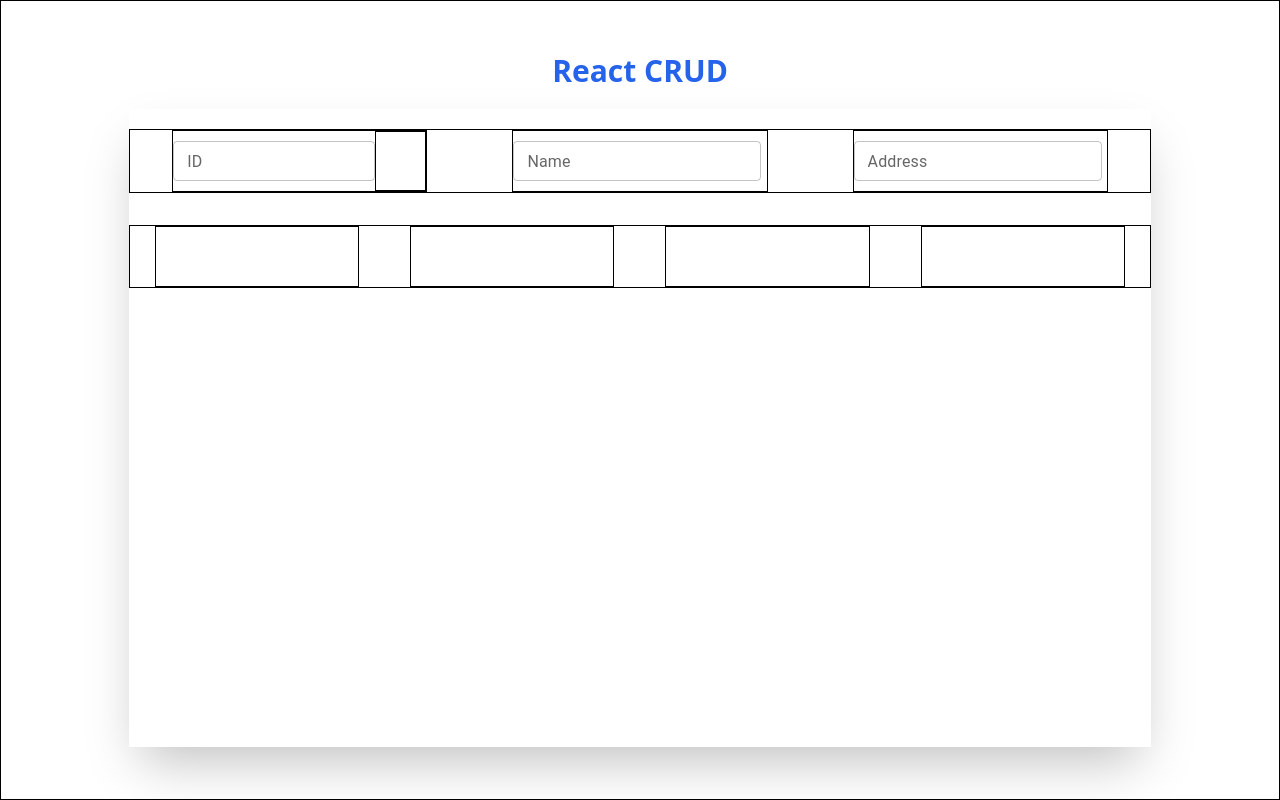
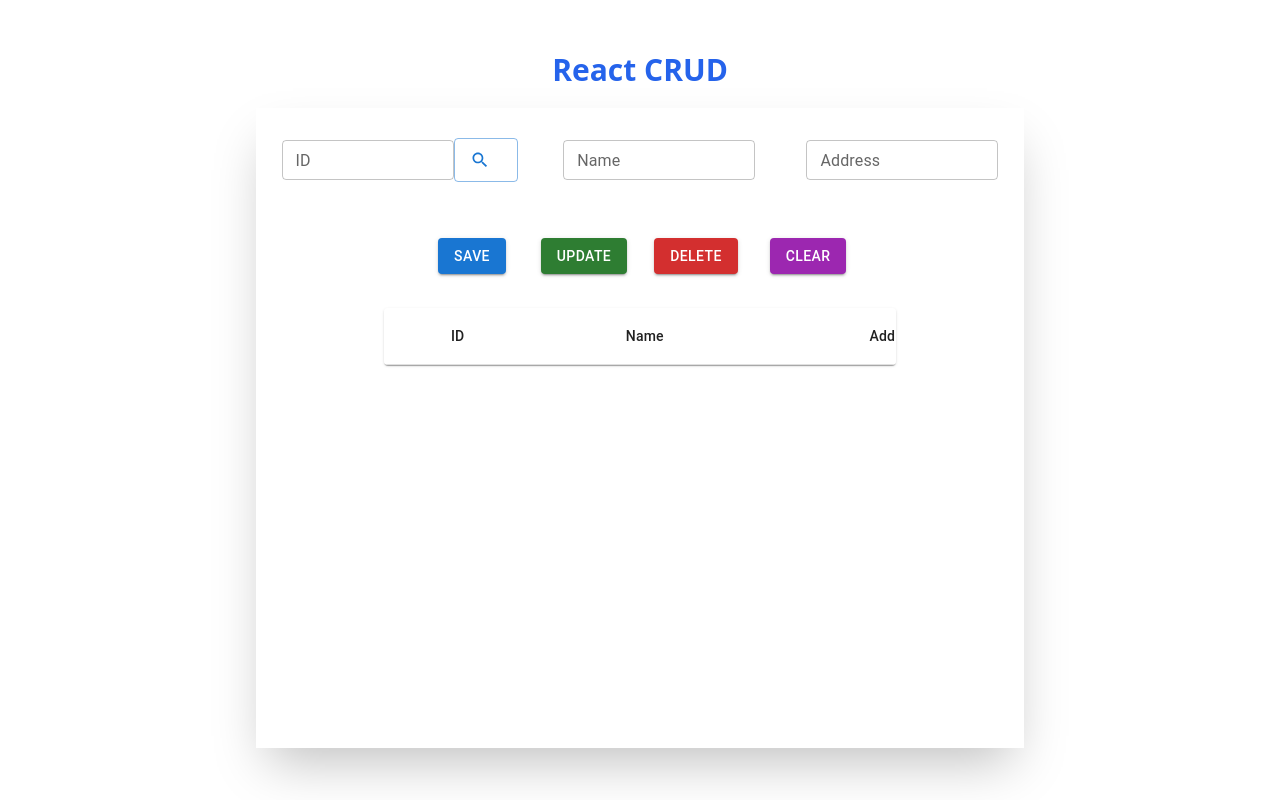
Before and after one commit to isurusachinda85/React-CRUD, a React (Create React App) app in the folder frontend/: page / in a window 1280 px wide. Built offline with nearby package versions, Linux system fonts and the light colour scheme.

Commit message:
complete ui

```diff
--- a/frontend/package.json
+++ b/frontend/package.json
@@ -5,6 +5,7 @@
   "dependencies": {
     "@emotion/react": "^11.11.4",
     "@emotion/styled": "^11.11.5",
+    "@mui/icons-material": "^5.15.19",
     "@mui/material": "^5.15.19",
     "@testing-library/jest-dom": "^5.17.0",
     "@testing-library/react": "^13.4.0",
--- a/frontend/src/components/Button/CommonButton.jsx
+++ b/frontend/src/components/Button/CommonButton.jsx
@@ -59,6 +59,7 @@ export default class CommonButton extends Component {
         className={className}
         size={size}
         endIcon={endIcon}
+        startIcon={startIcon}
         variant={variant}
         disabled={disabled}
         color={color}
--- a/frontend/src/pages/Home/Home.jsx
+++ b/frontend/src/pages/Home/Home.jsx
@@ -1,27 +1,43 @@
 import React, { Component } from "react";
 import TextField from "@mui/material/TextField";
+import CommonButton from "../../components/Button/CommonButton";
+import Table from "@mui/material/Table";
+import TableBody from "@mui/material/TableBody";
+import TableCell from "@mui/material/TableCell";
+import TableContainer from "@mui/material/TableContainer";
+import TableHead from "@mui/material/TableHead";
+import TableRow from "@mui/material/TableRow";
+import Paper from "@mui/material/Paper";
+import SearchIcon from "@mui/icons-material/Search";
 
 export default class Home extends Component {
   render() {
     return (
       <>
-        <div className="border border-black h-[100vh] flex flex-col items-center justify-center ">
+        <div className="h-[100vh] flex flex-col items-center justify-center ">
           <div className="text-blue-600 text-3xl font-bold mb-5">
             <h2>React CRUD</h2>
           </div>
 
-          <div className=" w-[80%] h-[80%] shadow-2xl">
-            <div className="border border-black h-[10%] flex flex-row justify-around mt-5">
-              <div className="border border-black h-full w-[25%] flex items-center">
+          <div className=" w-[60%] h-[80%] shadow-2xl">
+            <div className="h-[10%] flex flex-row justify-around mt-5">
+              <div className="h-full w-[30%] flex items-center">
                 <TextField
                   id="outlined-basic"
                   label="ID"
                   variant="outlined"
                   size="small"
                 />
-                <div className="border border-black h-full w-[25%] "></div>
+                <div className="h-full w-[25%] flex items-center ">
+                  <CommonButton
+                    className="h-[70%]"
+                    onClick={this.updateCustomer}
+                    variant="outlined"
+                    startIcon={<SearchIcon />}
+                  />
+                </div>
               </div>
-              <div className="border border-black h-full w-[25%] flex items-center">
+              <div className="h-full w-[25%] flex items-center">
                 <TextField
                   id="outlined-basic"
                   label="Name"
@@ -29,7 +45,7 @@ export default class Home extends Component {
                   size="small"
                 />
               </div>
-              <div className="border border-black h-full w-[25%] flex items-center">
+              <div className="h-full w-[25%] flex items-center">
                 <TextField
                   id="outlined-basic"
                   label="Address"
@@ -39,11 +55,46 @@ export default class Home extends Component {
               </div>
             </div>
 
-            <div className="border border-black h-[10%] mt-8 flex flex-row justify-around">
-              <div className="border border-black h-full w-[20%]"></div>
-              <div className="border border-black h-full w-[20%]"></div>
-              <div className="border border-black h-full w-[20%]"></div>
-              <div className="border border-black h-full w-[20%]"></div>
+            <div className="h-[10%] mt-8 flex flex-row justify-around ml-40 mr-40">
+              <div className="w-[20%] flex items-center justify-center">
+                <CommonButton label="save" onClick={this.saveCustomer} />
+              </div>
+              <div className="w-[20%] flex items-center justify-center">
+                <CommonButton
+                  label="update"
+                  onClick={this.updateCustomer}
+                  color="success"
+                />
+              </div>
+              <div className="w-[20%] flex items-center justify-center">
+                <CommonButton
+                  label="Delete"
+                  onClick={this.deleteCustomer}
+                  color="error"
+                />
+              </div>
+              <div className="w-[20%] flex items-center justify-center">
+                <CommonButton
+                  label="Clear"
+                  onClick={this.clearTextField}
+                  color="secondary"
+                />
+              </div>
+            </div>
+
+            <div className=" mt-5 mr-32 ml-32">
+              <TableContainer component={Paper}>
+                <Table sx={{ minWidth: 650 }} aria-label="Customer table">
+                  <TableHead>
+                    <TableRow>
+                      <TableCell align="center">ID</TableCell>
+                      <TableCell align="center">Name</TableCell>
+                      <TableCell align="center">Address</TableCell>
+                    </TableRow>
+                  </TableHead>
+                  <TableBody></TableBody>
+                </Table>
+              </TableContainer>
             </div>
           </div>
         </div>
```
Also changed, not shown: 1 other file (tests, documents, lock files or other folders).
